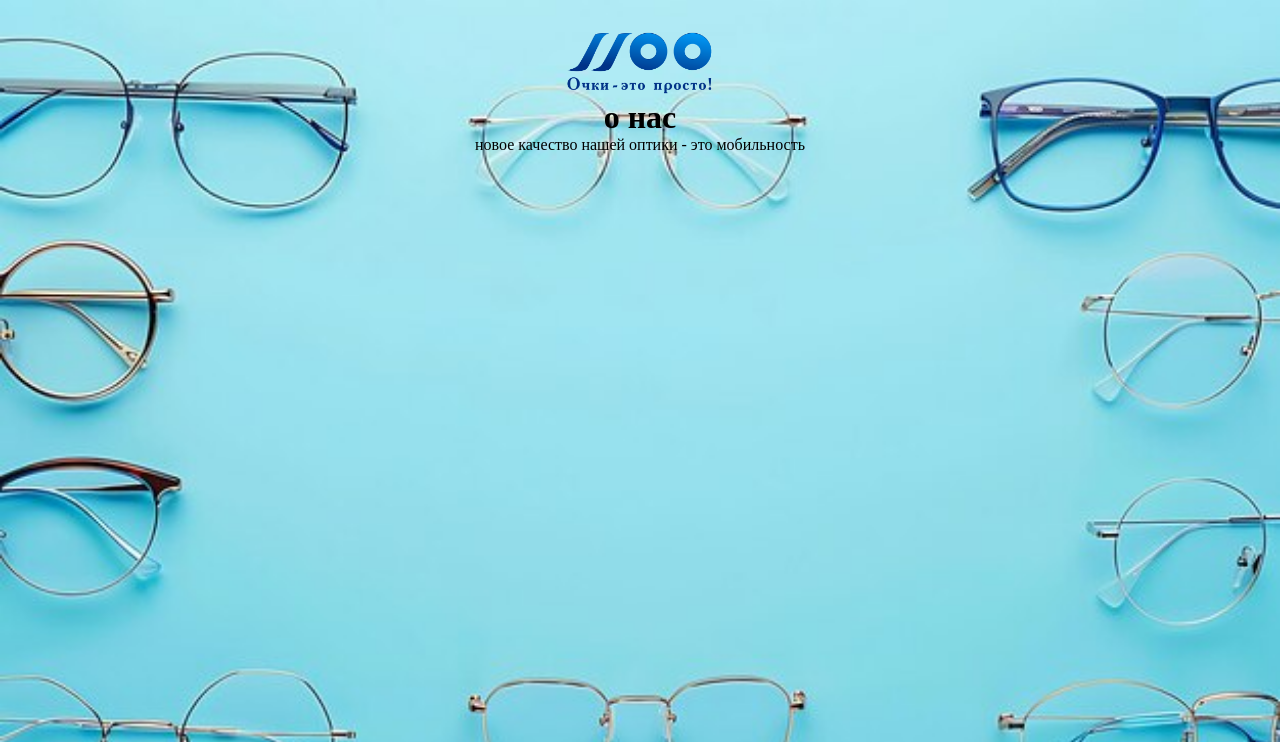
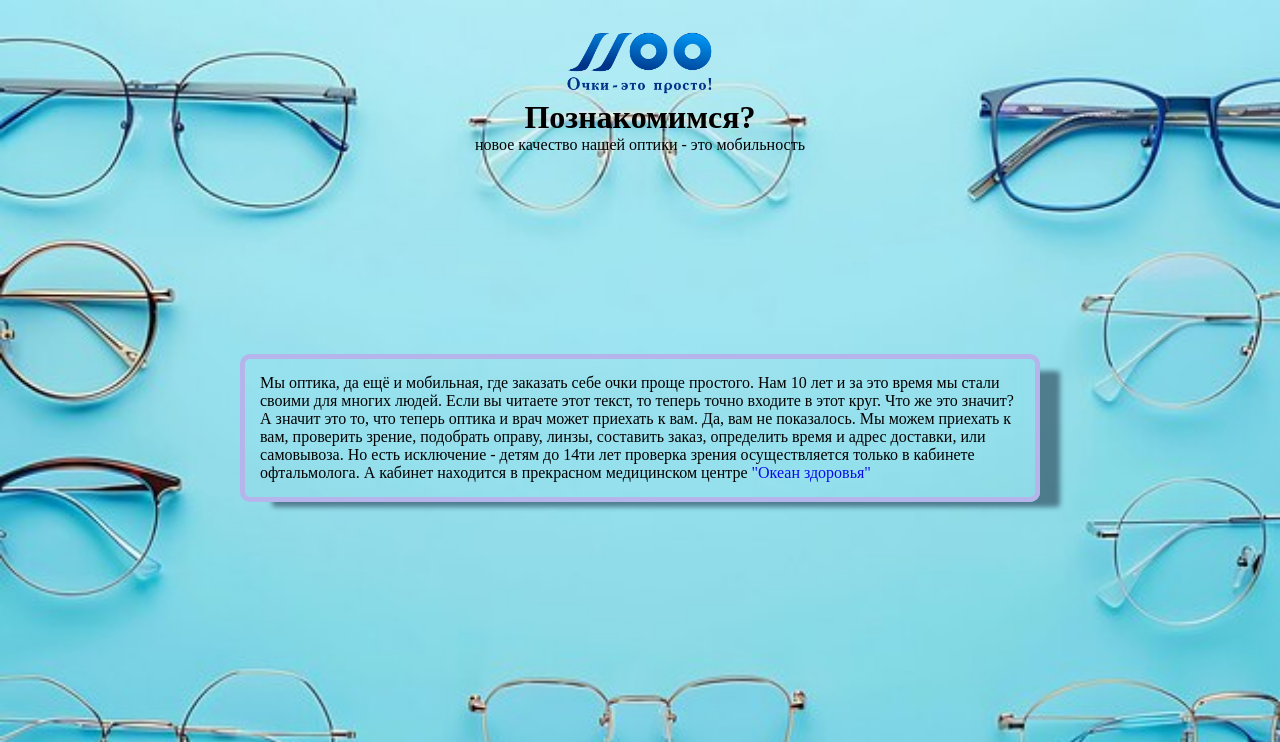
Before and after one commit to AlexVP747/-, a Django app: page /about in a window 1280 px wide. Shown: the top 742 px of the page. Run offline with Django 5.2, Linux system fonts and the light colour scheme.

Commit message:
добавил блок и текст на страницу О НАС, добавил к ним стили

```diff
--- a/main/static/main/css/about.css
+++ b/main/static/main/css/about.css
@@ -12,6 +12,12 @@ a {
   margin-top: -20px;
   width: 150px;
 
+@font-face {
+  font-family: pizza-hut;
+  src: url(/main/static/main/fonts/pizza-hut.otf);
+  font-weight: 900;
+}
+
 }
 body{
   padding-top: 50px;
@@ -21,3 +27,20 @@ body{
   flex-direction: column;
   align-items: center;
 }
+.ram-block{
+  margin-top: 200px;
+  padding: 15px;
+  width: 800px;
+  border: solid;
+  border-radius: 10px;
+  border: rgb(181, 181, 235) 5px solid;
+border-radius: 10px;
+  border: rgb(181, 181, 235) 5px solid;
+  -webkit-box-shadow: 26px 11px 5px -6px rgba(34, 60, 80, 0.6);
+  -moz-box-shadow: 26px 11px 5px -6px rgba(34, 60, 80, 0.6);
+  box-shadow: 26px 11px 5px -6px rgba(34, 60, 80, 0.6);
+  font-family: pizza-hut;
+}
+.ocean{
+  color: #070bec;
+}
--- a/main/templates/main/about.html
+++ b/main/templates/main/about.html
@@ -8,7 +8,13 @@
 </head>
 <body>
   <div><img class="logo" src="/static/main/img/logo.png" alt="logotip"></div>
-  <h1>о нас</h1>
+  <h1>Познакомимся?</h1>
   <p>новое качество нашей оптики - это  мобильность</p>
+  <div class="ram-block"><p>Мы оптика, да ещё и мобильная, где заказать себе очки проще простого. Нам 10 лет и за это время мы стали своими для многих людей.
+  Если вы читаете этот текст, то теперь точно входите в этот круг. Что же это значит? А значит это то, что теперь оптика и врач может приехать к вам.
+  Да, вам не показалось. Мы можем приехать к вам, проверить зрение, подобрать оправу, линзы, составить заказ, определить время и адрес доставки, или самовывоза.
+  Но есть исключение - детям до 14ти лет проверка зрения осуществляется только в кабинете офтальмолога. А кабинет
+  находится в прекрасном медицинском центре <a href="https://okean-zdorovya.ru/"><span class="ocean">"Океан здоровья"</span></a>
+</p></div>
 </body>
 </html>
```
